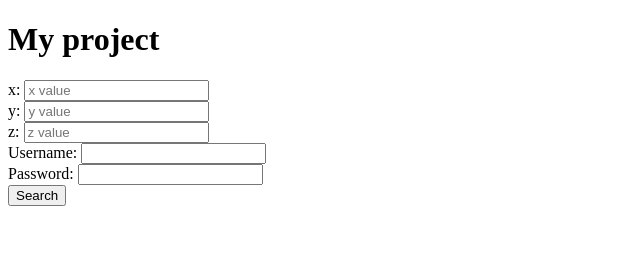
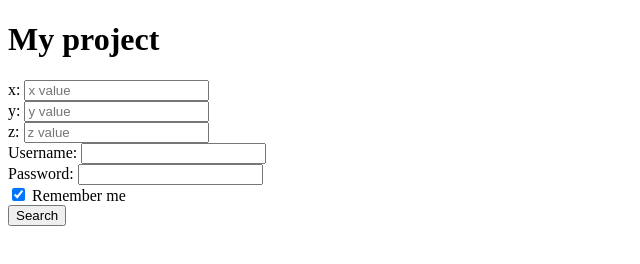
Before and after one commit to Slyunchenko/my_project, a plain HTML site: page index.html in a window 1280 px wide. Shown: the whole page, without its empty margins (0-640 px from the left). Drawn offline with Linux system fonts and the light colour scheme.

Commit message:
checkbox remember me was create

```diff
--- a/index.html
+++ b/index.html
@@ -29,6 +29,10 @@
                 Password:
                 <input type="password" name="password">
             </div>
+            <div class="from-field">
+                <input type="checkbox" name="remember" value="123" checked>
+                Remember me
+            </div>
         </form>
         <button>Search</button>
     </form>
```
